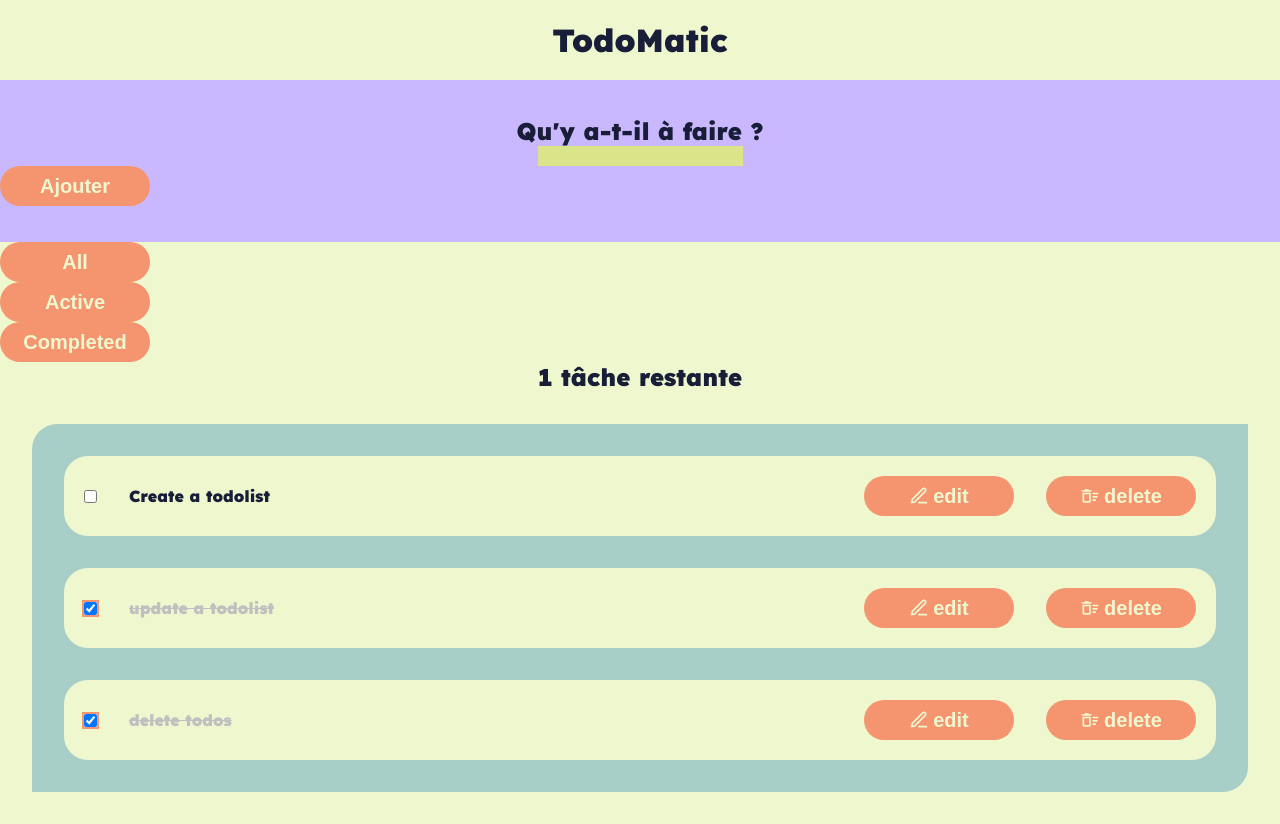
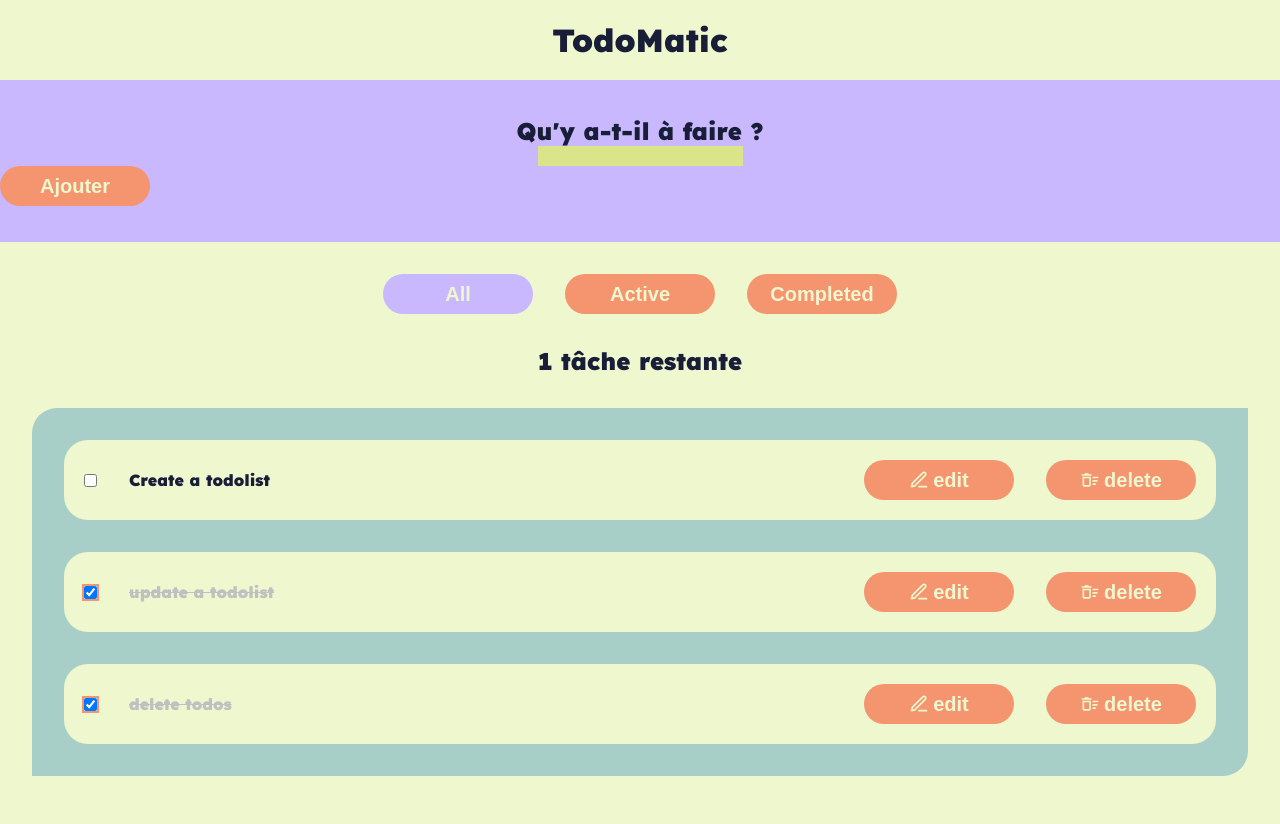
Before and after one commit to rayhearth/TodoList, a React (Vite) app: page /dashboard in a window 1280 px wide. Built offline with nearby package versions, Linux system fonts and the light colour scheme.

Commit message:
work on sass and add animation

```diff
--- a/src/Components/FilterButton.jsx
+++ b/src/Components/FilterButton.jsx
@@ -1,6 +1,6 @@
 import React from "react";
 
-const FilterButton = ({ name, setFilter }) => {
+const FilterButton = ({ name, setFilter, isPressed }) => {
 	const handleClick = () => {
 		setFilter(name);
 	};
@@ -9,7 +9,7 @@ const FilterButton = ({ name, setFilter }) => {
 		<button
 			type="button"
 			className="btn toggle-btn"
-			aria-pressed="true"
+			aria-pressed={isPressed}
 			onClick={handleClick}
 		>
 			{name}
--- a/src/assets/sass/components/button.scss
+++ b/src/assets/sass/components/button.scss
@@ -4,10 +4,14 @@ button {
 	font-weight: bold;
 	border-radius: 1.25rem;
 	display: flex;
-  width: 150px;
-  height: 40px;
-
-	img {
-		height: 1.25rem;
+	width: 150px;
+	height: 40px;
+	transition: all 3s ease-in-out;
+	:hover {
+		background-color: variables.$purple;
 	}
 }
+
+button[aria-pressed="true"] {
+	background-color: variables.$purple;
+}
--- a/src/assets/sass/pages/dashboard.scss
+++ b/src/assets/sass/pages/dashboard.scss
@@ -1,3 +1,10 @@
+.filters{
+	display: flex;
+	justify-content: center;
+	gap:2rem;
+	padding: 2rem;
+}
+
 .todo-list {
 	display: flex;
 	flex-direction: column;
@@ -6,11 +13,4 @@
 	margin: 2rem;
 	border-radius: 25px 0 25px 0;
 	background-color: variables.$blue;
-	.add {
-		display: flex;
-		align-items: center;
-		gap: 1.25rem;
-		padding: 1.25rem;
-		text-align: left;
-	}
 }
--- a/src/pages/dashboard/index.jsx
+++ b/src/pages/dashboard/index.jsx
@@ -45,7 +45,11 @@ const Index = () => {
 	));
 
 	const filterList = FILTER_NAMES.map((name) => (
-		<FilterButton key={name} name={name} setFilter={setFilter} />
+		<FilterButton
+		key={name}
+		name={name}
+		isPressed={name === filter}
+		setFilter={setFilter} />
 	));
 
 	const remainingTasks = tasks.filter((task) => !task.completed).length;
```
